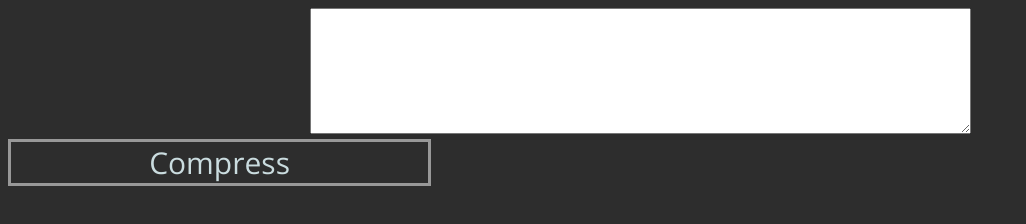
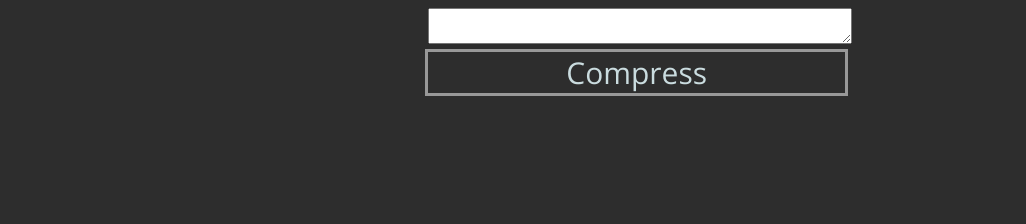
Before and after one commit to nph278/slashes-compressor, a plain HTML site: page index.html in a window 1280 px wide. Shown: the whole page, without its empty margins (0-1026 px from the left). Drawn offline with nearby package versions, Linux system fonts and the light colour scheme.

Commit message:
Fix textarea

```diff
--- a/index.html
+++ b/index.html
@@ -7,7 +7,7 @@
         <title>Slashes Compressor</title>
     </head>
     <body>
-        <textarea id="inelm" rows="8" cols="80"></textarea><br>
+        <textarea id="inelm"></textarea><br>
         <div id="compress">
             <a onclick="inelm.innerHTML=compress(inelm.html);" id="compressbtn">Compress</a>
         </div>
--- a/main.css
+++ b/main.css
@@ -7,14 +7,21 @@ body {
 }
 
 #compress {
+    position: relative;
     font-size: 30px;
     border-style: solid;
     border-color: rgb(152, 152, 152);
     width: 33%;
     left: 33%;
+    top: 1%;
     height: 5%;
 }
 
 #compressbtn {
     cursor: pointer;
 }
+
+#inelm {
+    width: 33%;
+    height: 25%;
+}
```
